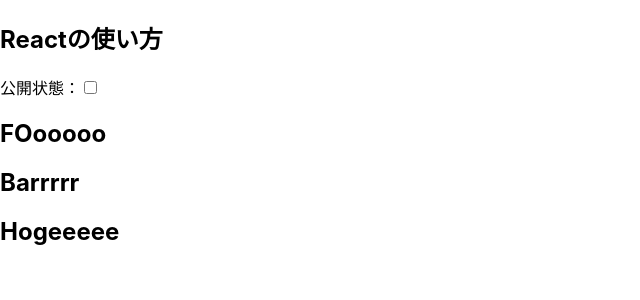
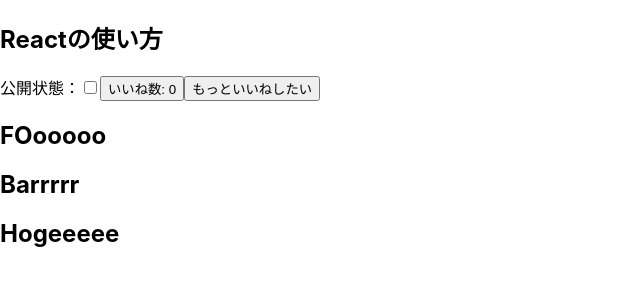
Before and after one commit to takano08/React-training, a React (Create React App) app in the folder my-app/: page / in a window 1280 px wide. Shown: the top 300 px of the page, without its empty margins (0-640 px from the left). Built offline with nearby package versions, Linux system fonts and the light colour scheme.

Commit message:
関数コンポーネントでライフサイクルを扱う

```diff
--- a/my-app/src/Article.jsx
+++ b/my-app/src/Article.jsx
@@ -1,5 +1,5 @@
 import React, {useState} from 'react';
-// import LikeButton from "./LikeButton";
+import LikeButton from "./LikeButton";
 
 const Article = (props) => {
     const [isPublished, togglePublished] = useState(false);
@@ -9,7 +9,7 @@
             <h2>{props.title}</h2>
             <label htmlFor="check">公開状態：</label>
             <input type="checkbox" checked={isPublished} id="check" onClick={()=> togglePublished(!isPublished)}/>
-            {/*<LikeButton count={props.count}/>*/}
+            <LikeButton />
         </div>
     )
 }
--- a/my-app/src/LikeButton.jsx
+++ b/my-app/src/LikeButton.jsx
@@ -1,12 +1,33 @@
-import React from 'react'
+import React, {useState,useEffect} from 'react'
 
-/**
- * @param props
- */
-const LikeButton = (props = props) => {
+
+const LikeButton = () => {
+    const [count, counter] = useState(0);
+    const [limit,release] = useState(true)
+
+    const countUp = () => {
+        counter(count +1)
+    }
+
+    useEffect(()=> {
+        document.getElementById('counter').addEventListener('click',countUp)
+        if(count >= 10){
+            counter(0)
+        }
+
+        return () => {
+            document.getElementById('counter').removeEventListener('click',countUp)
+        }
+
+    },[limit]);
+
     return(
-        <button id={'counter'}>いいね数: {props.count}</button>
-    )
+        <>
+        <button id={'counter'}>いいね数: {count}</button>
+        <button onClick={()=> release(!limit)}>もっといいねしたい</button>
+
+        </>
+    );
 }
 
 export default LikeButton
```
